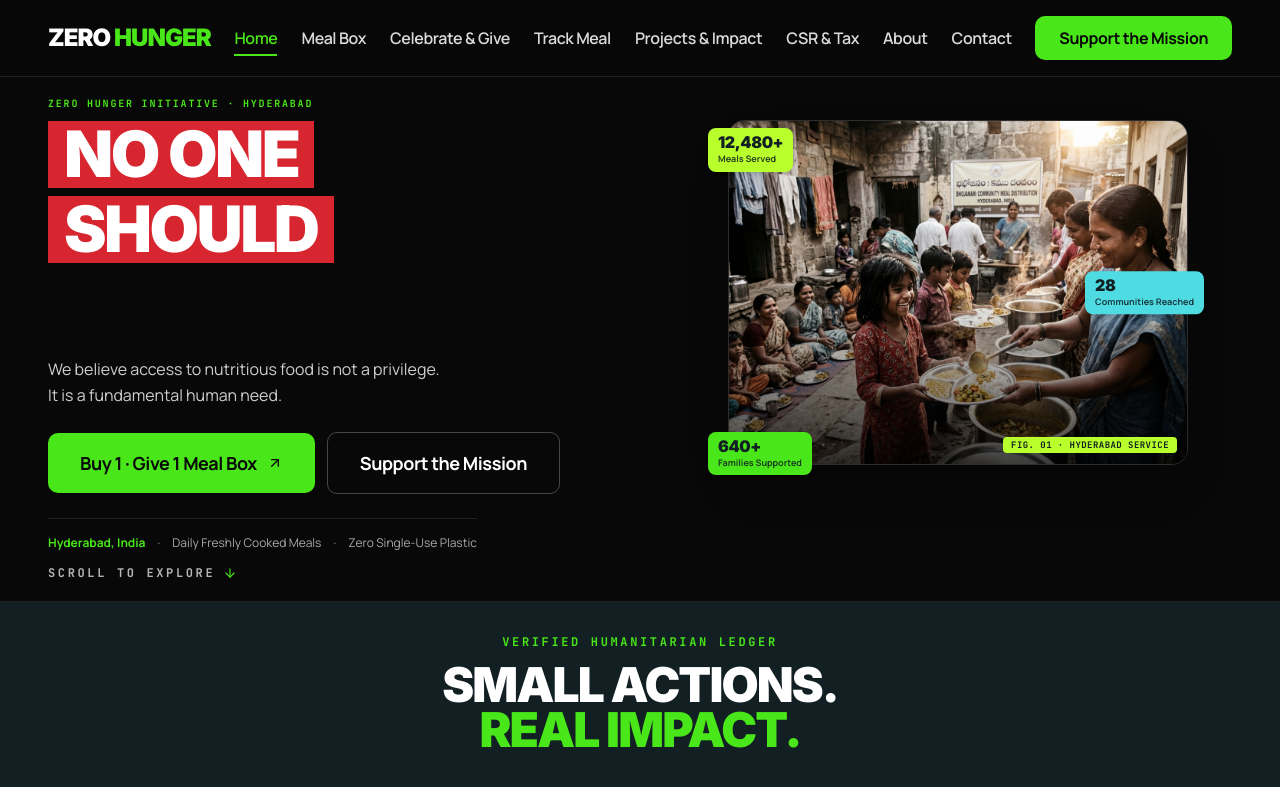
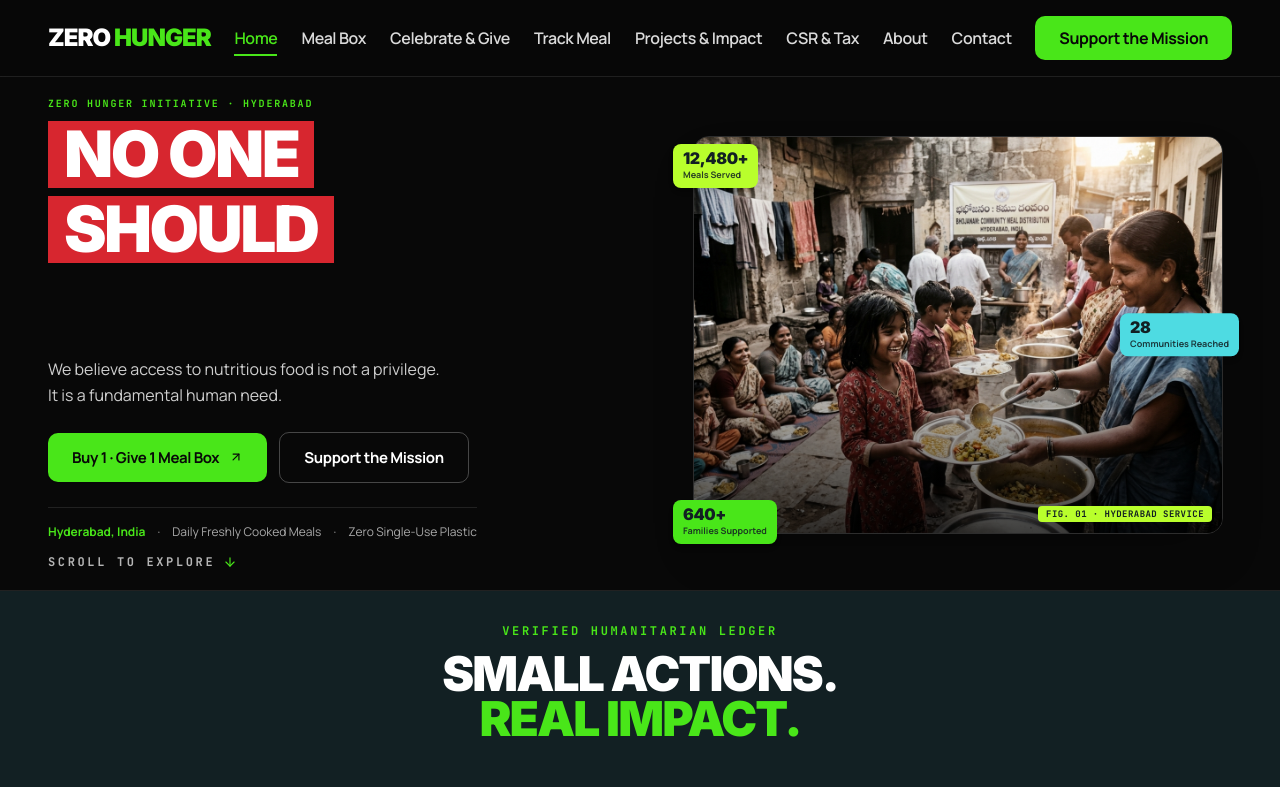
Before and after one commit to TechiesTech/zero-hunger-, a React (Vite) app: page / in a window 1280 px wide. Shown: the top 787 px of the page. Built offline with nearby package versions, Linux system fonts and the light colour scheme; a web font is replaced by a local one.

Commit message:
descrese the buttons and right side image will be increase the size

```diff
--- a/src/components/Hero.tsx
+++ b/src/components/Hero.tsx
@@ -109,20 +109,20 @@ export const Hero: React.FC<HeroProps> = ({ onOpenSupport }) => {
               <Button
                 to="/meal-box"
                 variant="primary"
-                size="lg"
+                size="md"
                 fullWidthMobile
-                className="text-base sm:text-lg font-black"
+                className="text-sm sm:text-[15px] font-extrabold"
               >
                 <span>Buy 1 · Give 1 Meal Box</span>
-                <ArrowUpRight className="w-4 h-4" />
+                <ArrowUpRight className="w-3.5 h-3.5" />
               </Button>
               <Button
                 type="button"
                 variant="outline-light"
-                size="lg"
+                size="md"
                 fullWidthMobile
                 onClick={() => onOpenSupport('donate')}
-                className="text-base sm:text-lg font-black"
+                className="text-sm sm:text-[15px] font-extrabold"
               >
                 <span>Support the Mission</span>
               </Button>
@@ -144,13 +144,13 @@ export const Hero: React.FC<HeroProps> = ({ onOpenSupport }) => {
           </div>
 
           {/* RIGHT COLUMN: Large Humanitarian Photograph + Vibrant Floating Ledger Cards */}
-          <div className="col-span-1 md:col-span-6 lg:col-span-6 xl:col-span-6 relative md:pl-4 lg:pl-6 pt-3 md:pt-4 lg:pt-8 xl:pt-10 w-full">
+          <div className="col-span-1 md:col-span-6 lg:col-span-6 xl:col-span-6 relative md:pl-4 lg:pl-6 pt-5 md:pt-8 lg:pt-12 xl:pt-14 w-full">
             <motion.div
               style={{ y: imageY }}
               initial={prefersReducedMotion ? false : { opacity: 0, scale: 0.96 }}
               animate={{ opacity: 1, scale: 1 }}
               transition={{ duration: 0.85, delay: 0.2, ease: [0.16, 1, 0.3, 1] }}
-              className="relative mx-auto max-w-sm xs:max-w-md md:max-w-none lg:max-w-[430px] xl:max-w-[460px]"
+              className="relative mx-auto max-w-md xs:max-w-lg md:max-w-none lg:max-w-[490px] xl:max-w-[530px]"
             >
               {/* Main Image Frame */}
               <div className="relative rounded-[14px] sm:rounded-[16px] overflow-hidden border border-white/15 shadow-2xl aspect-[4/3] w-full">
```
